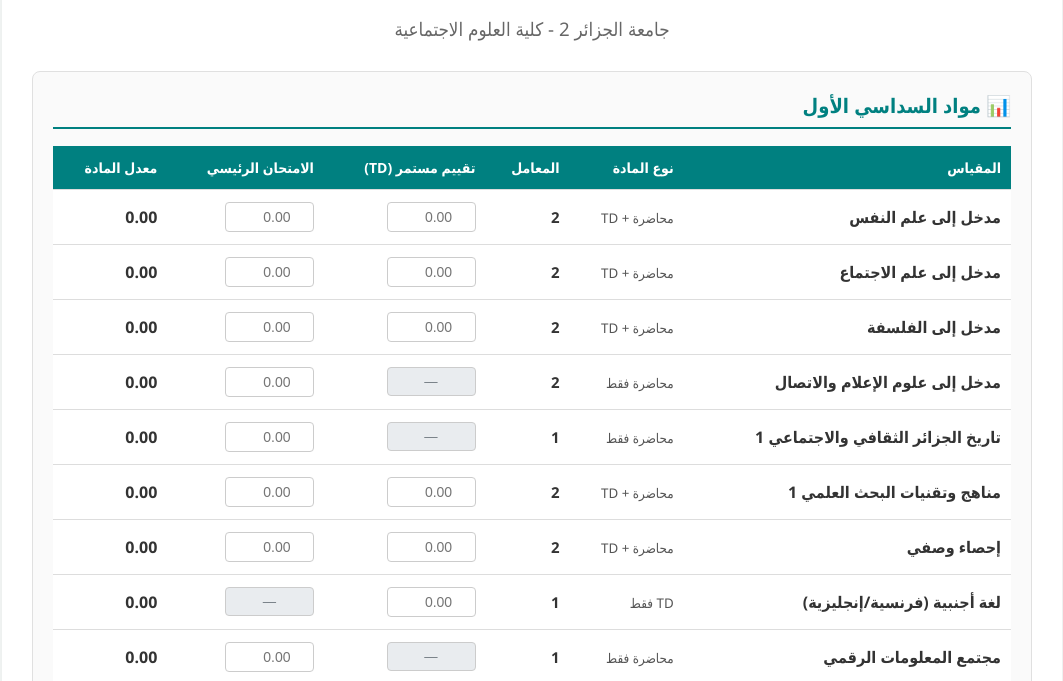
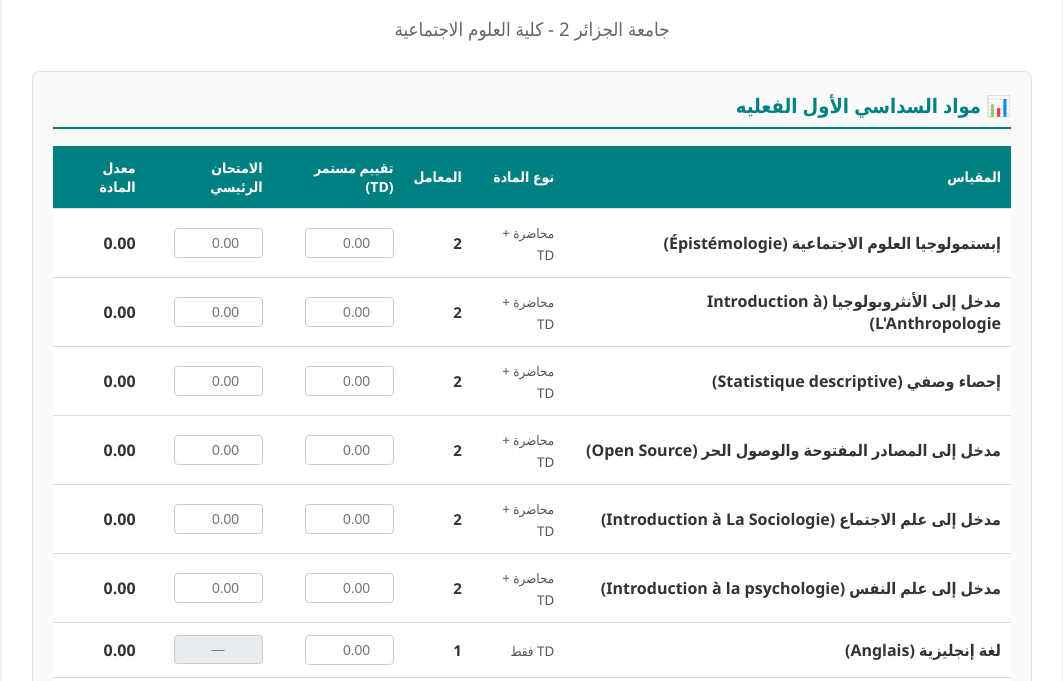
Before and after one commit to Faresr123k/gpa-calculator, a plain HTML site: page annual.html in a window 1280 px wide. Shown: the part 117-798 px from the top of the page, without its empty margins (108-1171 px from the left). Drawn offline with Linux system fonts and the light colour scheme.

Commit message:
annual.html

```diff
--- a/annual.html
+++ b/annual.html
@@ -3,7 +3,7 @@
 <head>
     <meta charset="UTF-8">
     <meta name="viewport" content="width=device-width, initial-scale=1.0">
-    <title>الحاسبة الشاملة للمعدل السنوي - علوم اجتماعية</title>
+    <title>الحاسبة الجامعية الرسمية والنهائية للمعدل السنوي</title>
     <style>
         body {
             font-family: 'Segoe UI', Tahoma, Geneva, Verdana, sans-serif;
@@ -145,9 +145,9 @@
     <h1>الحاسبة الجامعية الشاملة لمعدل السنة</h1>
     <h3>جامعة الجزائر 2 - كلية العلوم الاجتماعية</h3>
 
-    <!-- السداسي الأول -->
+    <!-- السداسي الأول المصحح بناءً على الصورة 1000202764.png -->
     <div class="semester-section">
-        <h2 class="semester-title">📊 مواد السداسي الأول</h2>
+        <h2 class="semester-title">📊 مواد السداسي الأول الفعليه</h2>
         <table>
             <thead>
                 <tr>
@@ -163,9 +163,9 @@
         </table>
     </div>
 
-    <!-- السداسي الثاني -->
+    <!-- السداسي الثاني الدقيق والمطابق بالكامل -->
     <div class="semester-section">
-        <h2 class="semester-title">📊 مواد السداسي الثاني</h2>
+        <h2 class="semester-title">📊 مواد السداسي الثاني الدقيقة</h2>
         <table>
             <thead>
                 <tr>
@@ -202,21 +202,19 @@
 </div>
 
 <script>
-    // 1. هيكل السداسي الأول الافتراضي للعلوم الاجتماعية
+    // 1. هيكل السداسي الأول الحقيقي المستخرج من صورتك (1000202764.png)
     const s1Subjects = [
-        { name: "مدخل إلى علم النفس", coeff: 2, hasTd: true, hasExam: true },
-        { name: "مدخل إلى علم الاجتماع", coeff: 2, hasTd: true, hasExam: true },
-        { name: "مدخل إلى الفلسفة", coeff: 2, hasTd: true, hasExam: true },
-        { name: "مدخل إلى علوم الإعلام والاتصال", coeff: 2, hasTd: false, hasExam: true },
-        { name: "تاريخ الجزائر الثقافي والاجتماعي 1", coeff: 1, hasTd: false, hasExam: true },
-        { name: "مناهج وتقنيات البحث العلمي 1", coeff: 2, hasTd: true, hasExam: true },
-        { name: "إحصاء وصفي", coeff: 2, hasTd: true, hasExam: true },
-        { name: "لغة أجنبية (فرنسية/إنجليزية)", coeff: 1, hasTd: true, hasExam: false },
-        { name: "مجتمع المعلومات الرقمي", coeff: 1, hasTd: false, hasExam: true },
-        { name: "البحث الوثائقي 1", coeff: 1, hasTd: false, hasExam: true }
+        { name: "إبستمولوجيا العلوم الاجتماعية (Épistémologie)", coeff: 2, hasTd: true, hasExam: true },
+        { name: "مدخل إلى الأنثروبولوجيا (Introduction à L'Anthropologie)", coeff: 2, hasTd: true, hasExam: true },
+        { name: "إحصاء وصفي (Statistique descriptive)", coeff: 2, hasTd: true, hasExam: true },
+        { name: "مدخل إلى المصادر المفتوحة والوصول الحر (Open Source)", coeff: 2, hasTd: true, hasExam: true },
+        { name: "مدخل إلى علم الاجتماع (Introduction à La Sociologie)", coeff: 2, hasTd: true, hasExam: true },
+        { name: "مدخل إلى علم النفس (Introduction à la psychologie)", coeff: 2, hasTd: true, hasExam: true },
+        { name: "لغة إنجليزية (Anglais)", coeff: 1, hasTd: true, hasExam: false },
+        { name: "مدخل إلى الفلسفة (Introduction à La Philosophie)", coeff: 2, hasTd: true, hasExam: true }
     ];
 
-    // 2. هيكل السداسي الثاني الدقيق والمصحح بناءً على طلبك الاخير
+    // 2. هيكل السداسي الثاني الدقيق والمصحح تماماً
     const s2Subjects = [
         { name: "مدخل إلى علم السكان (Démographie)", coeff: 2, hasTd: true, hasExam: true },
         { name: "مدخل إلى الأرطوفونيا (L'Orthophonie)", coeff: 2, hasTd: true, hasExam: true },
@@ -230,9 +228,10 @@
         { name: "تيارات فكرية كبرى (Grands courants)", coeff: 2, hasTd: true, hasExam: true }
     ];
 
-    // دالة لبناء الجداول تلقائياً عند تحميل الصفحة
+    // دالة بناء جداول المواد برمجياً
     function buildTable(list, tableId, prefix) {
         const tbody = document.getElementById(tableId);
+        tbody.innerHTML = ""; // تصفية الجدول
         list.forEach((sub, index) => {
             let typeText = (sub.hasTd && sub.hasExam) ? "محاضرة + TD" : (sub.hasTd ? "TD فقط" : "محاضرة فقط");
 
@@ -262,13 +261,13 @@
     buildTable(s1Subjects, 's1-table', 's1');
     buildTable(s2Subjects, 's2-table', 's2');
 
-    // تحديث حساب السطر الفردي أثناء الكتابة
+    // حساب درجة السطر الفردي
     function updateRowScore(prefix, index, hasTd, hasExam) {
         let finalScore = 0;
         if (hasTd && hasExam) {
             const td = parseFloat(document.getElementById(`${prefix}-td-${index}`).value) || 0;
             const exam = parseFloat(document.getElementById(`${prefix}-exam-${index}`).value) || 0;
-            finalScore = (td * 0.4) + (exam * 0.6); // 40% TD و 60% امتحان
+            finalScore = (td * 0.4) + (exam * 0.6);
         } else if (hasTd) {
             finalScore = parseFloat(document.getElementById(`${prefix}-td-${index}`).value) || 0;
         } else if (hasExam) {
@@ -281,9 +280,9 @@
         return finalScore;
     }
 
-    // حساب المعدلات التراكمية للفصلين والمعدل السنوي الإجمالي
+    // الحساب السنوي الكلي والشامل للفرعين
     function calculateAnnualGPA() {
-        // حساب السداسي الأول
+        // حساب السداسي 1
         let s1Points = 0, s1Coeffs = 0;
         s1Subjects.forEach((sub, index) => {
             let score = updateRowScore('s1', index, sub.hasTd, sub.hasExam);
@@ -292,7 +291,7 @@
         });
         const s1GPA = s1Points / s1Coeffs;
 
-        // حساب السداسي الثاني
+        // حساب السداسي 2
         let s2Points = 0, s2Coeffs = 0;
         s2Subjects.forEach((sub, index) => {
             let score = updateRowScore('s2', index, sub.hasTd, sub.hasExam);
@@ -301,10 +300,9 @@
         });
         const s2GPA = s2Points / s2Coeffs;
 
-        // حساب المعدل السنوي النهائي (معدل س1 + معدل س2 تقسيم 2)
+        // المعدل السنوي المشترك
         const annualGPA = (s1GPA + s2GPA) / 2;
 
-        // عرض النتائج في الكرت المخصص
         document.getElementById('s1-gpa-val').innerText = s1GPA.toFixed(2);
         document.getElementById('s1-gpa-val').className = s1GPA >= 10 ? "text-pass" : "text-fail";
 
@@ -317,12 +315,10 @@
             finalBox.innerHTML = `المعدل السنوي العام النهائي: ${annualGPA.toFixed(2)} / 20 <br> 🎉 مبروك النجاح والانتقال للسنة الثانية! 🎉`;
         } else {
             finalBox.style.backgroundColor = "#dc3545";
-            finalBox.innerHTML = `المعدل السنوي العام النهائي: ${annualGPA.toFixed(2)} / 20 <br> ⚠️ الحالة: راسب (بانتظار الدورة الاستدراكية) ⚠️`;
+            finalBox.innerHTML = `المعدل السنوي العام النهائي: ${annualGPA.toFixed(2)} / 20 <br> ⚠️ الحالة: راسب (بانتظار الدورة الاستدراكية أو صب النقاط) ⚠️`;
         }
 
         document.getElementById('result-section').style.display = "block";
-
-        // الانتقال تلقائياً لأسفل الشاشة لرؤية النتيجة المباشرة
         window.scrollTo({ top: document.body.scrollHeight, behavior: 'smooth' });
     }
 </script>
```
